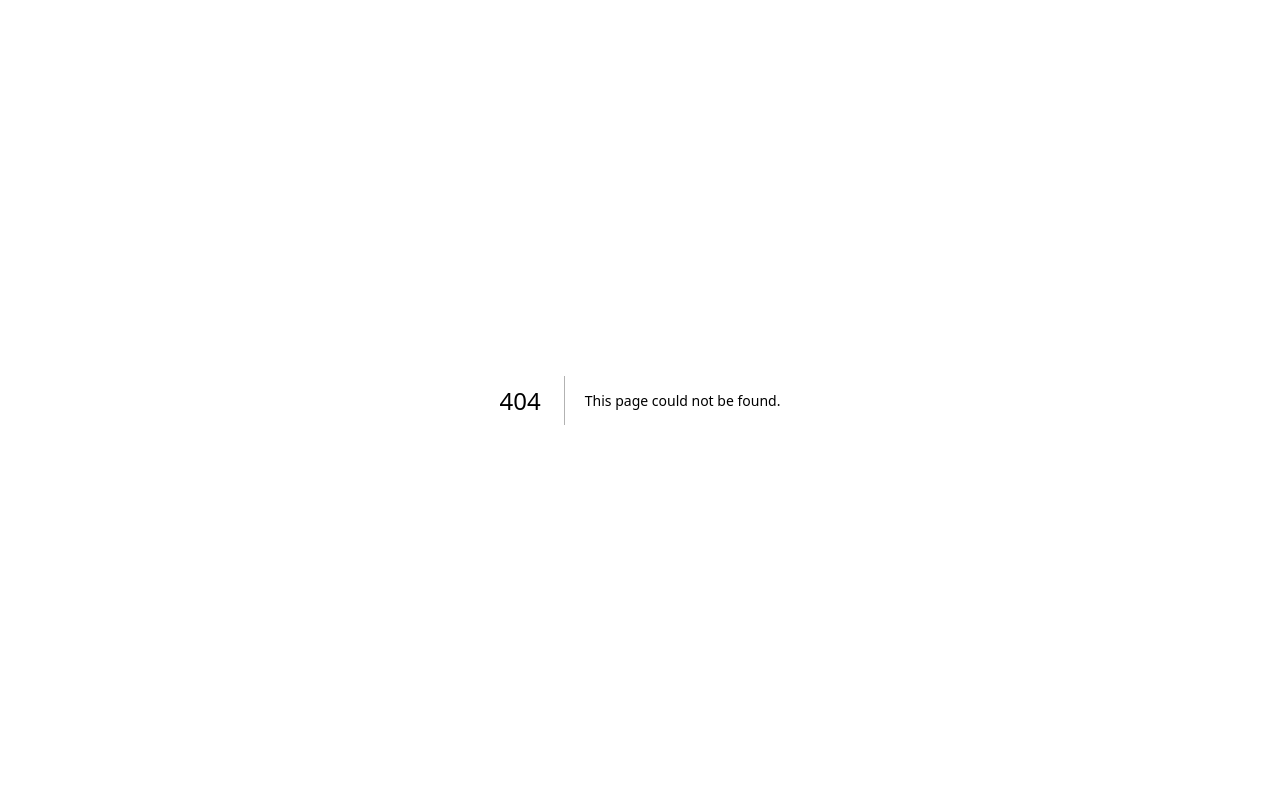
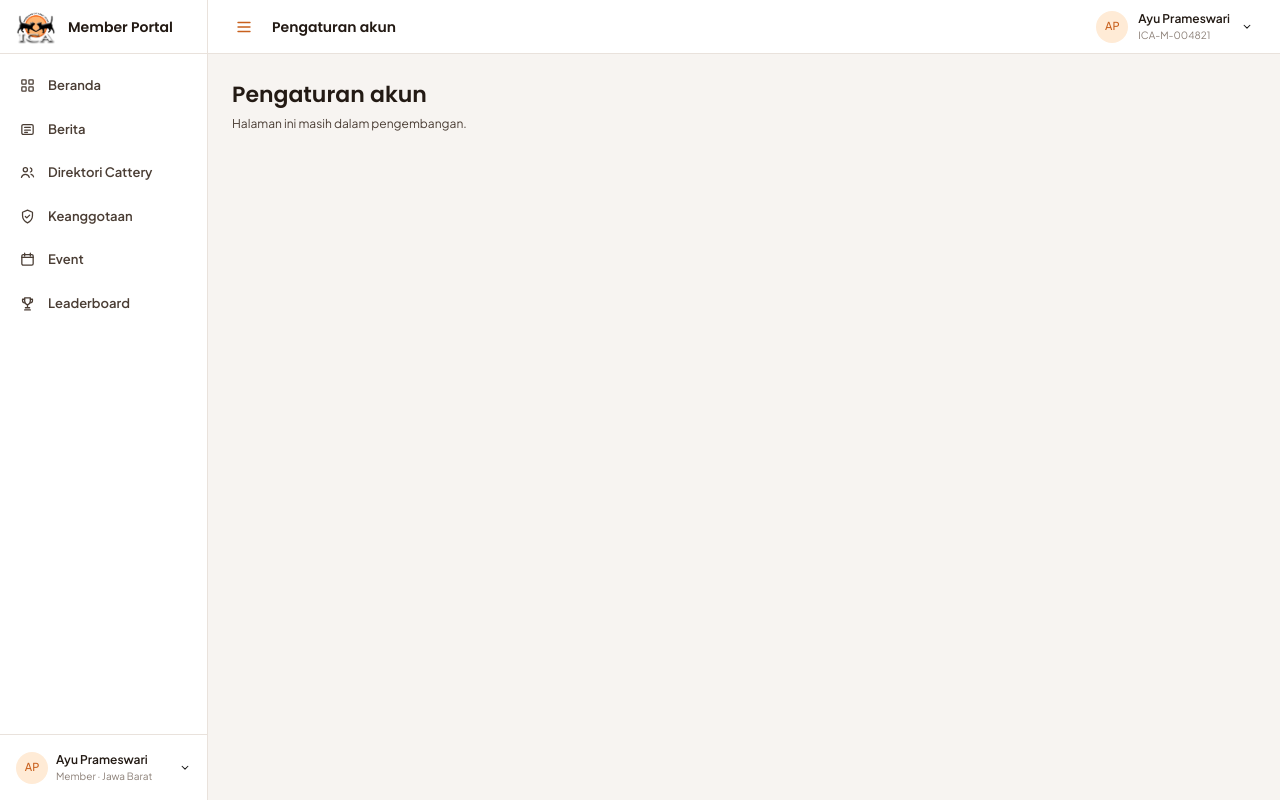
Before and after one commit to Riwriw-pnya/ica, a Next.js app: page /anggota/pengaturan in a window 1280 px wide. Before the commit this address had no page. Built offline with nearby package versions, Linux system fonts and the light colour scheme.

Commit message:
fix: struktur pengaturan & color bg

```diff
--- a/app/anggota/event/[id]/page.tsx
+++ b/app/anggota/event/[id]/page.tsx
@@ -18,7 +18,7 @@ export default async function EventDetailPage({ params }: PageProps) {
   }
 
   return (
-    <main className="min-h-full bg-[var(--color-background)]">
+    <main className="min-h-full bg-[var(--color-ink-50)]">
       <div className="mx-auto max-w-[700px] p-5 lg:p-6">
         <Link
           href="/anggota/event"
@@ -35,7 +35,7 @@ export default async function EventDetailPage({ params }: PageProps) {
             {event.location} · {event.scope} · Kuota {event.quota} peserta
           </p>
 
-          <div className="mt-6 rounded-lg bg-[var(--color-background)] p-4 text-center text-[12px] text-[var(--color-ink-400)]">
+          <div className="mt-6 rounded-lg bg-[var(--color-brand-orange-500)] p-4 text-center text-[12px] font-sans font-semibold text-[var(--color-ink-50)]">
             Formulir pendaftaran event masih dalam pengembangan.
           </div>
         </div>
--- a/app/pengaturan/page.tsx
+++ b/app/anggota/pengaturan/page.tsx
@@ -1,6 +1,6 @@
 export default function PengaturanPage() {
   return (
-    <main className="min-h-full bg-[var(--color-background)] p-5 lg:p-6">
+    <main className="min-h-full bg-[var(--color-ink-50)] p-5 lg:p-6">
       <h1 className="font-display text-[22px] font-semibold text-[var(--color-ink-900)]">
         Pengaturan akun
       </h1>
--- a/data/anggota.ts
+++ b/data/anggota.ts
@@ -8,10 +8,10 @@ export const quickAccessItems: QuickAccessItem[] = [
 ];
 
 export const newsItems: NewsItem[] = [
-  { id: 1, title: "Pendaftaran keanggotaan periode 2026/2027 resmi dibuka", category: "Pengumuman", date: "24 Agu 2026", href: "/anggota/berita/1", excerpt: "Pendaftaran keanggotaan ICA periode 2026/2027 kini resmi dibuka untuk umum." , image: "/images/cattt.jpg"},
-  { id: 2, title: "Hasil ICA National Cat Show Bandung 2026", category: "Event", date: "18 Agu 2026", href: "/anggota/berita/2", excerpt: "Simak hasil lengkap ICA National Cat Show yang diselenggarakan di Bandung." , image: "/images/cattt.jpg"},
-  { id: 3, title: "Kartu member kini tersedia dalam format digital", category: "Keanggotaan", date: "9 Agu 2026", href: "/anggota/berita/3", excerpt: "Kini member ICA bisa mengakses kartu keanggotaan dalam bentuk digital." , image: "/images/cattt.jpg"},
-  { id: 4, title: "Workshop Keanggotaan ICA", category: "Pengumuman", date: "5 Sep 2026", href: "/anggota/berita/4", excerpt: "Ikuti workshop tentang keanggotaan ICA yang akan diselenggarakan pada tanggal 5 September 2026." , image: "/images/cattt.jpg"},
+  { id: 1, title: "Pendaftaran keanggotaan periode 2026/2027 resmi dibuka", category: "Pengumuman", date: "24 Agu 2026", href: "/anggota/berita/", excerpt: "Pendaftaran keanggotaan ICA periode 2026/2027 kini resmi dibuka untuk umum." , image: "/images/cattt.jpg"},
+  { id: 2, title: "Hasil ICA National Cat Show Bandung 2026", category: "Event", date: "18 Agu 2026", href: "/anggota/berita/", excerpt: "Simak hasil lengkap ICA National Cat Show yang diselenggarakan di Bandung." , image: "/images/cattt.jpg"},
+  { id: 3, title: "Kartu member kini tersedia dalam format digital", category: "Keanggotaan", date: "9 Agu 2026", href: "/anggota/berita/", excerpt: "Kini member ICA bisa mengakses kartu keanggotaan dalam bentuk digital." , image: "/images/cattt.jpg"},
+  { id: 4, title: "Workshop Keanggotaan ICA", category: "Pengumuman", date: "5 Sep 2026", href: "/anggota/berita/", excerpt: "Ikuti workshop tentang keanggotaan ICA yang akan diselenggarakan pada tanggal 5 September 2026." , image: "/images/cattt.jpg"},
 ];
 
 export const catteryItems: CatteryItem[] = [
```
